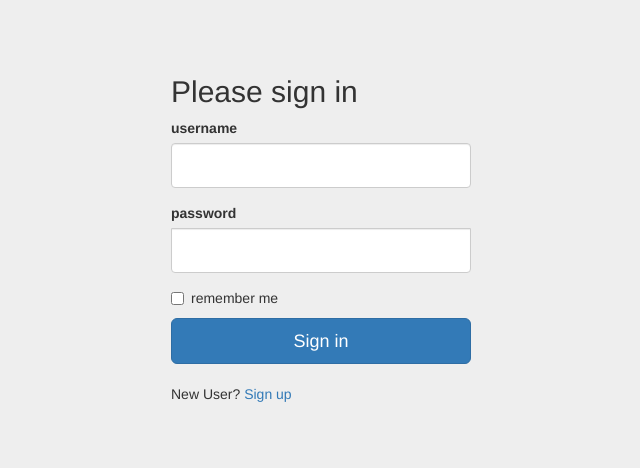
After one commit to Mystique-orca/FlaskApp, a Flask app: page /login in a window 1280 px wide. The commit adds this page. Shown: the top 468 px of the page, without its empty margins (319-959 px from the left). Run offline with Flask 2, Linux system fonts and the light colour scheme; some libraries are stand-ins or nearby versions.

Commit message:
modified:   app.py 	modified:   static/CSS/main.css 	new file:   static/CSS/navbar.css 	new file:   static/CSS/signin.css 	modified:   templates/index.html 	new file:   templates/login.html 	new file:   templates/signup.html 	modified:   templates/update.html

```diff
--- a/app.py
+++ b/app.py
@@ -1,11 +1,26 @@
 
-from flask import Flask, render_template, request, url_for, redirect
-from module import create_post, get_posts
+from flask import Flask, flash, render_template, request, url_for, redirect
 from flask_sqlalchemy import SQLAlchemy
 from datetime import datetime
+from flask_bootstrap import Bootstrap
+from flask_wtf import FlaskForm
+from wtforms import StringField, PasswordField, BooleanField
+from wtforms.validators import InputRequired, Email, Length
+from werkzeug.security import generate_password_hash, check_password_hash
+from flask_login import LoginManager, UserMixin, login_user, login_required, logout_user, current_user
+
+
+
 
 #this will initialize the app
 app = Flask(__name__)
+app.config['SECRET_KEY'] = 'Mystique'
+Bootstrap(app)
+
+login_manager = LoginManager()
+login_manager.init_app(app)
+login_manager.login_view = 'login'
+
 #database config
 app.config['SQLALCHEMY_DATABASE_URI'] = 'sqlite:///database.db'
 db = SQLAlchemy(app)
@@ -13,26 +28,45 @@ db = SQLAlchemy(app)
 
 class Posts(db.Model):
 	id = db.Column(db.Integer, primary_key = True)
-	name = db.Column(db.String(20), nullable = False)
-	content = db.Column(db.String(200), nullable = False)
+	title = db.Column(db.String(20), nullable = False)
+	content = db.Column(db.Text, nullable = False)
 	date_created = db.Column(db.DateTime, default=datetime.utcnow)
 
-	def __repr__(self):
-		return '<Posts %r>' %self.id
+class User(UserMixin, db.Model):
+	id = db.Column(db.Integer, primary_key=True)
+	username = db.Column(db.String(30), nullable = False)
+	email = db.Column(db.String(30), nullable = False)
+	password = db.Column(db.String(80), nullable = False)
+	date_created = db.Column(db.DateTime, default=datetime.utcnow)
 
+@login_manager.user_loader
+def load_user(user_id):
+	return User.query.get(int(user_id))
+
+
+class LoginForm(FlaskForm):
+	username = StringField('username', validators=[InputRequired(), Length(min=4, max=30)])
+	password = PasswordField('password', validators=[InputRequired(), Length(min=8, max=80)])
+	remember = BooleanField('remember me')
+
+class RegisterForm(FlaskForm):
+	username = StringField('username', validators=[InputRequired(), Length(min=4, max=30)])
+	email = StringField('email', validators=[InputRequired(), Email(message="Invalid Email"), Length(max=30)])
+	password = PasswordField('password', validators=[InputRequired(), Length(min=8, max=80)])
 
 
 #endpoint specification
 @app.route('/', methods=['GET','POST'])
+@login_required
 def index():
 
 	if request.method == 'GET':
 		pass
 
 	if request.method == 'POST':
-		name = request.form['name']
+		title = request.form['title']
 		post = request.form['post']
-		new_post = Posts(name = name, content = post)
+		new_post = Posts(title = title, content = post)
 
 		try:
 			db.session.add(new_post)
@@ -43,11 +77,41 @@ def index():
 
 	else:
 		posts = Posts.query.order_by(Posts.date_created).all()
-		return render_template('index.html', posts=posts)
+		return render_template('index.html', posts=posts, name = current_user.username)
+
+#endpoint specification
+@app.route('/login', methods=['GET','POST'])
+def login():
+	form = LoginForm()
+	if form.validate_on_submit():
+		user = User.query.filter_by(username = form.username.data).first()
+		if user:
+			if check_password_hash(user.password, form.password.data):
+				login_user(user, remember=form.remember.data)
+				return redirect(url_for('index'))
+			else:
+				flash('Invalid Password')
+		else:
+			flash('Invalid Username')
+	return render_template('login.html', form=form)
+
+#endpoint specification
+@app.route('/signup', methods=['GET','POST'])
+def signup():
+	form = RegisterForm()
+	if form.validate_on_submit():
+		hashed_password = generate_password_hash(form.password.data, method='sha256')
+		new_user = User(username = form.username.data, email = form.email.data, password = hashed_password)
+		db.session.add(new_user)
+		db.session.commit()
+		flash('You are good to go!')
+		return redirect(url_for('index'))
+	return render_template('signup.html', form=form)
 
 
 #endpoint specification
 @app.route('/delete/<int:id>', methods=['GET','POST'])
+@login_required
 def delete(id):
 	post_to_delete = Posts.query.get_or_404(id)
 
@@ -60,6 +124,7 @@ def delete(id):
 
 #endpoint specification
 @app.route('/update/<int:id>', methods=['GET','POST'])
+@login_required
 def update(id):
 	post_to_update = Posts.query.get_or_404(id)
 
@@ -73,5 +138,12 @@ def update(id):
 	else:
 		return render_template('update.html', post=post_to_update)
 
+#endpoint specification
+@app.route('/logout')
+def logout():
+	logout_user()
+	return redirect(url_for('login'))
+
+
 if __name__ == '__main__':
 	app.run(debug=True)
--- /dev/null
+++ b/static/CSS/signin.css
@@ -0,0 +1,40 @@
+body {
+  padding-top: 40px;
+  padding-bottom: 40px;
+  background-color: #eee;
+}
+
+.form-signin {
+  max-width: 330px;
+  padding: 15px;
+  margin: 0 auto;
+}
+.form-signin .form-signin-heading,
+.form-signin .checkbox {
+  margin-bottom: 10px;
+}
+.form-signin .checkbox {
+  font-weight: normal;
+}
+.form-signin .form-control {
+  position: relative;
+  height: auto;
+  -webkit-box-sizing: border-box;
+     -moz-box-sizing: border-box;
+          box-sizing: border-box;
+  padding: 10px;
+  font-size: 16px;
+}
+.form-signin .form-control:focus {
+  z-index: 2;
+}
+.form-signin input[type="email"] {
+  margin-bottom: -1px;
+  border-bottom-right-radius: 0;
+  border-bottom-left-radius: 0;
+}
+.form-signin input[type="password"] {
+  margin-bottom: 10px;
+  border-top-left-radius: 0;
+  border-top-right-radius: 0;
+}
--- /dev/null
+++ b/templates/login.html
@@ -0,0 +1,23 @@
+{% extends "bootstrap/base.html" %}
+{% import "bootstrap/wtf.html" as wtf %}
+
+
+{% block styles %}
+{{ super() }}
+<link rel='stylesheet' href="{{ url_for('static', filename='CSS/signin.css') }}">
+{% endblock %}
+
+{% block content %}
+	<div class="container">
+		<form class="form-signin" method="POST" action="/login">
+			<h2 class="form-signin-heading">Please sign in</h2>
+			{{ form.hidden_tag() }}
+			{{ wtf.form_field(form.username) }}
+			{{ wtf.form_field(form.password) }}
+			{{ wtf.form_field(form.remember) }}
+			<button class="btn btn-lg btn-primary btn-block" type="submit">Sign in</button>
+			<br>
+			<p> New User? <a href = "{{ url_for('signup') }}">Sign up</a>
+		</form>
+	</div>
+{% endblock %}
```
Also changed, not shown: static/CSS/main.css (+6 -3 lines), static/CSS/navbar.css (added, +29 -0 lines), templates/index.html (+50 -18 lines), templates/signup.html (added, +21 -0 lines), templates/update.html (+6 -4 lines).
